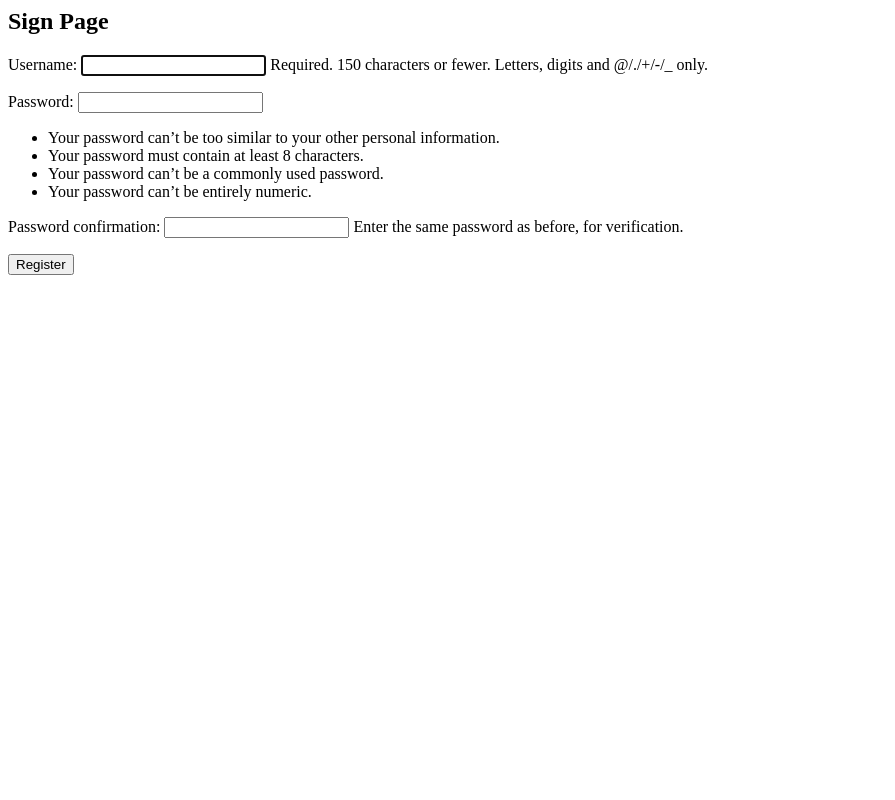
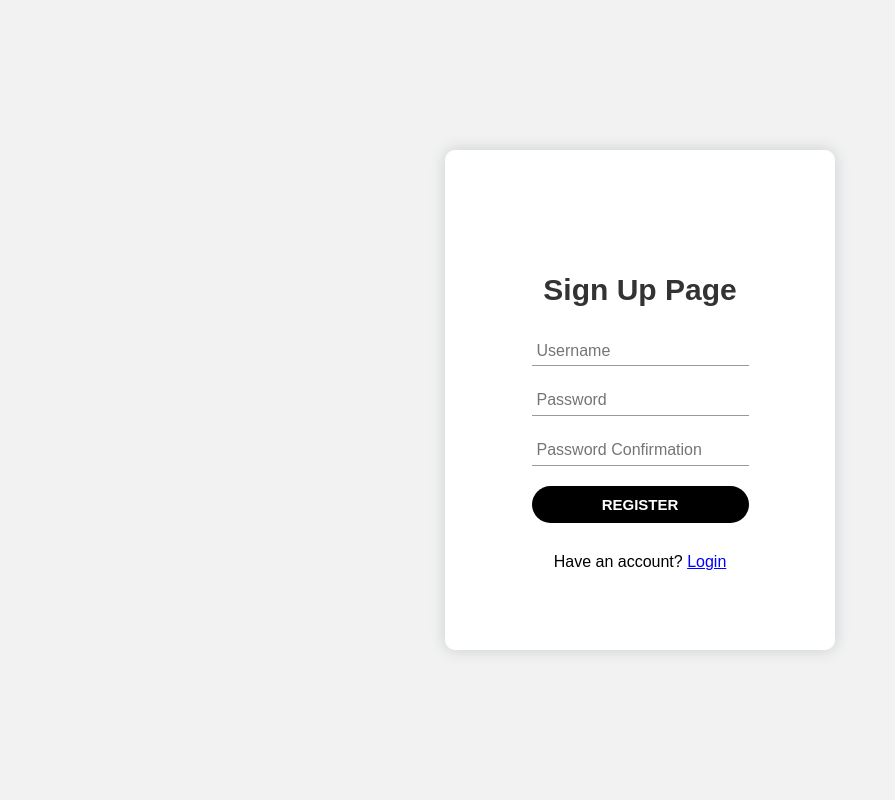
Before and after one commit to NYikolay/CryptoTransactionsService, a Django app: page /register/ in a window 1280 px wide. Shown: the whole page, without its empty margins (0-895 px from the left). Run offline with Django 4.2, Linux system fonts and the light colour scheme.

Commit message:
added auth and sign up pages

```diff
--- a/config/settings.py
+++ b/config/settings.py
@@ -3,10 +3,10 @@ from pathlib import Path
 import environ
 
 
-BASE_DIR = Path(__file__).resolve().parent.parent
-
 env = environ.Env()
 environ.Env.read_env()
+
+BASE_DIR = Path(__file__).resolve().parent.parent
 
 SECRET_KEY = env("SECRET_KEY")
 DEBUG = env("DEBUG")
--- a/docker-compose.yml
+++ b/docker-compose.yml
@@ -20,7 +20,7 @@ services:
     build:
       dockerfile: Dockerfile
       context: .
-    image: transactions_docker:latest
+    image: transactions_web:latest
     container_name: transactions-rest
     command: >
       bash -c "./manage.py migrate && ./manage.py add_crypto_data && ./manage.py runserver 0.0.0.0:8000"
--- /dev/null
+++ b/static/css/reset.css
@@ -0,0 +1,115 @@
+/* Reset and base styles  */
+* {
+    padding: 0;
+    margin: 0;
+    border: none;
+    font-family: Arial, Helvetica, sans-serif;
+}
+
+::-webkit-scrollbar {
+    width: 0;
+}
+
+*,
+*::before,
+*::after {
+    box-sizing: border-box;
+}
+
+/* Links */
+a,
+a:visited,
+a:hover {
+    color: inherit;
+    text-decoration: none;
+    display: inline-block;
+}
+
+a:focus,
+a:active {
+    outline: none;
+}
+
+/* Common */
+aside,
+nav,
+footer,
+header,
+section,
+main {
+    display: block;
+}
+
+h1,
+h2,
+h3,
+h4,
+h5,
+h6,
+p {
+    font-size: inherit;
+    font-weight: inherit;
+}
+
+ul {
+    list-style: none;
+}
+
+img,
+svg {
+    display: block;
+    max-width: 100%;
+    height: auto;
+}
+
+/* Form */
+input,
+textarea,
+button,
+select {
+    font-family: inherit;
+    font-size: inherit;
+}
+
+input::-ms-clear {
+    display: none;
+}
+
+button,
+input[type="submit"] {
+    display: inline-block;
+    box-shadow: none;
+    background-color: transparent;
+    background: none;
+    cursor: pointer;
+}
+
+input:focus,
+input:active,
+button:focus,
+button:active {
+    outline: none;
+}
+
+button::-moz-focus-inner {
+    padding: 0;
+    border: 0;
+}
+
+label {
+    cursor: pointer;
+}
+
+legend {
+    display: block;
+}
+
+html {
+    height: 100%;
+}
+
+body {
+    height: 100%;
+}
+
+/* RESET END */
--- a/transactions/views.py
+++ b/transactions/views.py
@@ -1,3 +1,6 @@
 from django.shortcuts import render
+from django.views.generic import View
 
-# Create your views here.
+
+class TransactionsList(View):
+    template_name = 'transactions/transactions_list.html'
--- /dev/null
+++ b/users/static/users/auth.css
@@ -0,0 +1,77 @@
+.main {
+    min-height: 100%;
+    min-width: 100%;
+    display: flex;
+    justify-content: center;
+    align-items: center;
+    align-content: center;
+}
+
+.auth__form {
+    display: flex;
+    flex-direction: column;
+    gap: 20px;
+}
+
+.auth_header_text {
+    color: #333;
+    font-weight: bold;
+    font-size: 30px;
+}
+
+.auth_wrapper {
+    display: flex;
+    flex-direction: column;
+    justify-content: center;
+    align-items: center;
+    gap: 30px;
+    background-color: white;
+    width: 390px;
+    height: 500px;
+    padding: 77px 55px 33px;
+    border-radius: 10px;
+    -webkit-box-shadow: 0 0 15px 0 rgba(34, 60, 80, 0.2);
+    -moz-box-shadow: 0 0 15px 0 rgba(34, 60, 80, 0.2);
+    box-shadow: 0 0 15px 0 rgba(34, 60, 80, 0.2);
+}
+
+.errorlist {
+    font-size: 10px;
+    margin-top: 10px;
+    display: flex;
+    flex-direction: column;
+    gap: 4px;
+    color: red;
+}
+
+.auth_item input {
+    border-bottom: 1px solid #999;
+    width: 100%;
+    padding: 0 5px;
+    line-height: 1.8;
+}
+
+.auth_item input:hover {
+    border-bottom: 1px solid black;
+    transition: .5s;
+}
+
+.auth_button {
+    width: 100%;
+    color: #fff;
+    font-size: 15px;
+    background-color: black;
+    line-height: 2.5;
+    border-radius: 30px;
+    text-transform: uppercase;
+    font-weight: bold;
+}
+
+.auth_button:hover {
+    opacity: 0.9;
+    transition: .5s;
+}
+
+.additional_auth {
+
+}
--- a/users/templates/users/register.html
+++ b/users/templates/users/register.html
@@ -1,5 +1,52 @@
-<h2>Sign Page</h2>
-<form method="post">
-  {% csrf_token %} {{ form.as_p }}
-  <button type="submit">Register</button>
-</form>
+<!DOCTYPE html>
+{% load static %}
+<html lang="en">
+<head>
+    <meta charset="UTF-8" />
+    <meta name="viewport" content="width=device-width, initial-scale=1.0" />
+    <link rel="stylesheet" href="{% static 'css/reset.css' %}">
+    <link rel="stylesheet" href="{% static 'users/auth.css' %}">
+    <title>SignUp</title>
+</head>
+<body style="background-color: #F2F2F2;">
+<main class="main">
+    <div class="auth_wrapper">
+        <h2 class="auth_header_text">Sign Up Page</h2>
+        <form method="post" class="auth__form">
+            {% csrf_token %}
+            <div class="auth_item">
+                <input
+                        type="text"
+                        name="username"
+                        placeholder="Username"
+                        maxlength="150"
+                        autocapitalize="none"
+                        autocomplete="username"
+                        autofocus=""
+                        required=""
+                        id="id_username"
+                >
+                <span>{{ form.username.errors }}</span>
+            </div>
+            <div class="auth_item">
+                <input
+                        type="password"
+                        placeholder="Password"
+                        name="password1"
+                        autocomplete="new-password"
+                        required=""
+                        id="id_password1"
+                >
+                <span>{{ form.password1.errors }}</span>
+            </div>
+            <div class="auth_item">
+                <input type="password" placeholder="Password Confirmation" name="password2" autocomplete="new-password" required="" id="id_password2">
+                <span>{{ form.password2.errors }}</span>
+            </div>
+            <button type="submit" class="auth_button">Register</button>
+        </form>
+        <p class="additional_auth-info">Have an account? <a style="color: blue; text-decoration: underline" href="{% url "users:login" %}">Login</a></p>
+    </div>
+</main>
+</body>
+</html>
--- a/users/urls.py
+++ b/users/urls.py
@@ -1,8 +1,11 @@
 from django.contrib import admin
 from django.urls import path
 
-from users.views import SignUpView
+from users.views import SignUpView, LoginUserView
 
 app_name = 'users'
 
-urlpatterns = [path('register/', SignUpView.as_view(), name='register')]
+urlpatterns = [
+    path('register/', SignUpView.as_view(), name='register'),
+    path('login/', LoginUserView.as_view(), name='login')
+]
--- a/users/views.py
+++ b/users/views.py
@@ -2,6 +2,7 @@ from django.shortcuts import render
 from django.urls import reverse_lazy
 
 from django.views.generic import CreateView
+from django.contrib.auth.views import LoginView
 from django.contrib.auth.forms import UserCreationForm
 
 
@@ -9,3 +10,9 @@ class SignUpView(CreateView):
     form_class = UserCreationForm
     success_url = reverse_lazy('users:login')
     template_name = 'users/register.html'
+
+
+class LoginUserView(LoginView):
+    success_url = reverse_lazy('/')
+    template_name = 'users/login.html'
+    redirect_authenticated_user = True
```
Also changed, not shown: transactions/templates/transactions/transactions_list.html (added, +13 -0 lines), users/templates/users/login.html (+47 -0 lines), users/static/users/login.css (deleted), users/static/users/register.css (deleted).
